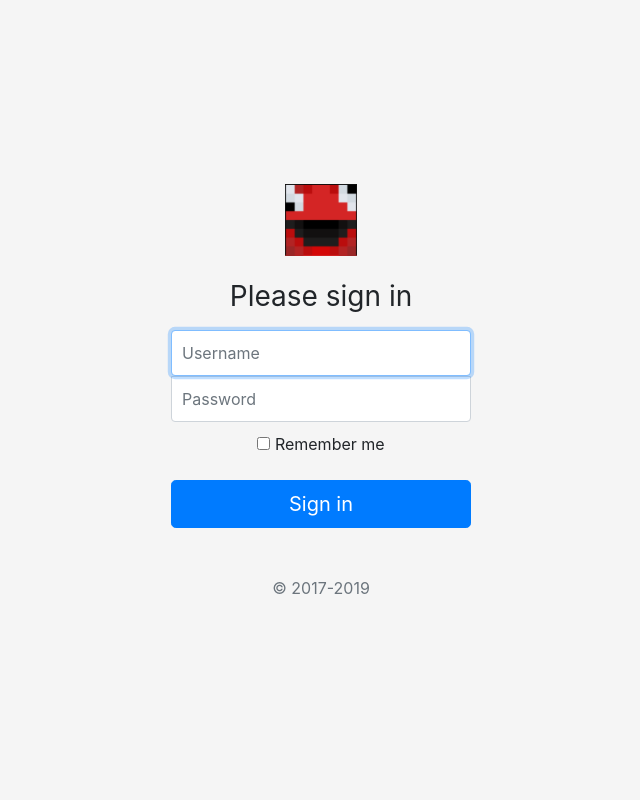
After one commit to reqdrrr/WebAppDemo, a PHP site: page /app/views/login.htm in a window 1280 px wide. The commit adds this page. Shown: the whole page, without its empty margins (319-959 px from the left). Run offline with PHP 8.4, Linux system fonts and the light colour scheme.

Commit message:
Added login feature

```diff
--- a/app/controllers/Controller.php
+++ b/app/controllers/Controller.php
@@ -5,10 +5,12 @@ class Controller {
     protected $db;
 
     function beforeroute() {
-        echo '- Before route -';
+		if($this->f3->get('SESSION.user') === null) {
+			$this->f3->reroute('/login');
+			exit;
+		}
     }
     function afterroute() {
-        echo '- After route -';
     }
     function __construct() {
 
--- /dev/null
+++ b/app/css/signin.css
@@ -0,0 +1,44 @@
+html,
+body {
+  height: 100%;
+}
+
+body {
+  display: -ms-flexbox;
+  display: flex;
+  -ms-flex-align: center;
+  align-items: center;
+  padding-top: 40px;
+  padding-bottom: 40px;
+  background-color: #f5f5f5;
+}
+
+.form-signin {
+  width: 100%;
+  max-width: 330px;
+  padding: 15px;
+  margin: auto;
+}
+.form-signin .checkbox {
+  font-weight: 400;
+}
+.form-signin .form-control {
+  position: relative;
+  box-sizing: border-box;
+  height: auto;
+  padding: 10px;
+  font-size: 16px;
+}
+.form-signin .form-control:focus {
+  z-index: 2;
+}
+.form-signin input[type="email"] {
+  margin-bottom: -1px;
+  border-bottom-right-radius: 0;
+  border-bottom-left-radius: 0;
+}
+.form-signin input[type="password"] {
+  margin-bottom: 10px;
+  border-top-left-radius: 0;
+  border-top-right-radius: 0;
+}
--- /dev/null
+++ b/app/views/login.htm
@@ -0,0 +1,56 @@
+<html lang="en">
+<head>
+    <meta charset="utf-8">
+    <meta name="viewport" content="width=device-width, initial-scale=1, shrink-to-fit=no">
+    <meta name="description" content="">
+    <meta name="author" content="Mark Otto, Jacob Thornton, and Bootstrap contributors">
+    <meta name="generator" content="Jekyll v3.8.5">
+    <title>Demo Login</title>
+
+    <link rel="canonical" href="https://getbootstrap.com/docs/4.3/examples/sign-in/">
+
+    <!-- Bootstrap core CSS -->
+    <link rel="stylesheet" href="https://stackpath.bootstrapcdn.com/bootstrap/4.5.0/css/bootstrap.min.css" integrity="sha384-9aIt2nRpC12Uk9gS9baDl411NQApFmC26EwAOH8WgZl5MYYxFfc+NcPb1dKGj7Sk" crossorigin="anonymous">
+
+
+    <style>
+      .bd-placeholder-img {
+        font-size: 1.125rem;
+        text-anchor: middle;
+        -webkit-user-select: none;
+        -moz-user-select: none;
+        -ms-user-select: none;
+        user-select: none;
+      }
+
+      @media (min-width: 768px) {
+        .bd-placeholder-img-lg {
+          font-size: 3.5rem;
+        }
+      }
+    </style>
+
+    <!-- Custom styles for this template -->
+    <link href="app/css/signin.css" rel="stylesheet">
+
+</head>
+<body class="text-center">
+    <form class="form-signin" method="POST" action="/authenticate">
+        <img class="mb-4" src="/app/views/Capture.PNG" alt="" width="72" height="72">
+        <h1 class="h3 mb-3 font-weight-normal">Please sign in</h1>
+        <label for="inputEmail" class="sr-only">Email address</label>
+        <input type="text" name="username" id="inputUsername" class="form-control" placeholder="Username" required="" autofocus="">
+        <label for="inputPassword" class="sr-only">Password</label>
+        <input type="password" name="password" id="inputPassword" class="form-control" placeholder="Password" required="">
+        <div class="checkbox mb-3">
+            <label>
+            <input type="checkbox" value="remember-me"> Remember me
+            </label>
+        </div>
+        <button class="btn btn-lg btn-primary btn-block" type="submit">Sign in</button>
+        <p class="mt-5 mb-3 text-muted">© 2017-2019</p>
+    </form>
+
+
+</body>
+</html>
--- a/app/views/template.htm
+++ b/app/views/template.htm
@@ -1,7 +1,7 @@
 <!DOCTYPE html>
 <html>
 <head>
-	<title>Tutorial page</title>
+	<title>Demo Home</title>
 </head>
 <body>
     <!-- <p>{{ @msg.message }}</p> -->
--- a/config.ini
+++ b/config.ini
@@ -3,6 +3,7 @@
 DEBUG=3
 UI=app/views/
 AUTOLOAD=app/controllers/|app/models/
+CACHE=true
 
 devdb = "mysql:host=127.0.0.1;port=3306;dbname=f3"
 devdbusername = "admin"
--- a/routes.ini
+++ b/routes.ini
@@ -2,3 +2,6 @@
 
 ;base routes
 GET / = MainController->render
+GET /login = UserController->render
+
+POST /authenticate = UserController->authenticate
--- a/tmp/1rhmuqyegwrps.2ff3ou9p17two.php
+++ b/tmp/1rhmuqyegwrps.2ff3ou9p17two.php
@@ -1,7 +1,7 @@
 <!DOCTYPE html>
 <html>
 <head>
-	<title>Tutorial page</title>
+	<title>Demo Home</title>
 </head>
 <body>
     <!-- <p><?= ($msg['message']) ?></p> -->
```
Also changed, not shown: app/controllers/UserController.php (added, +33 -0 lines), app/models/User.php (added, +39 -0 lines), tmp/1rhmuqyegwrps.3g4prvj0at2c8.php (added, +56 -0 lines), app/views/Capture.PNG (added), 2 other files.
